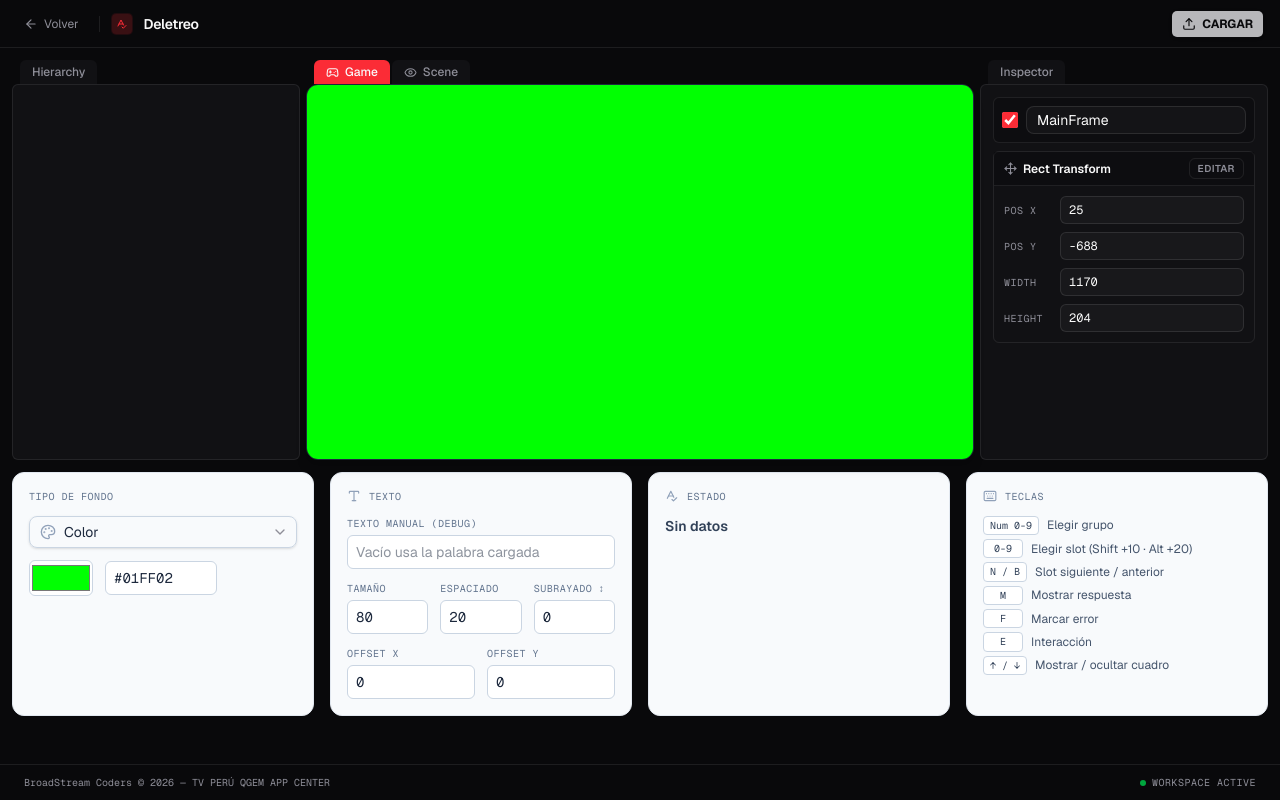
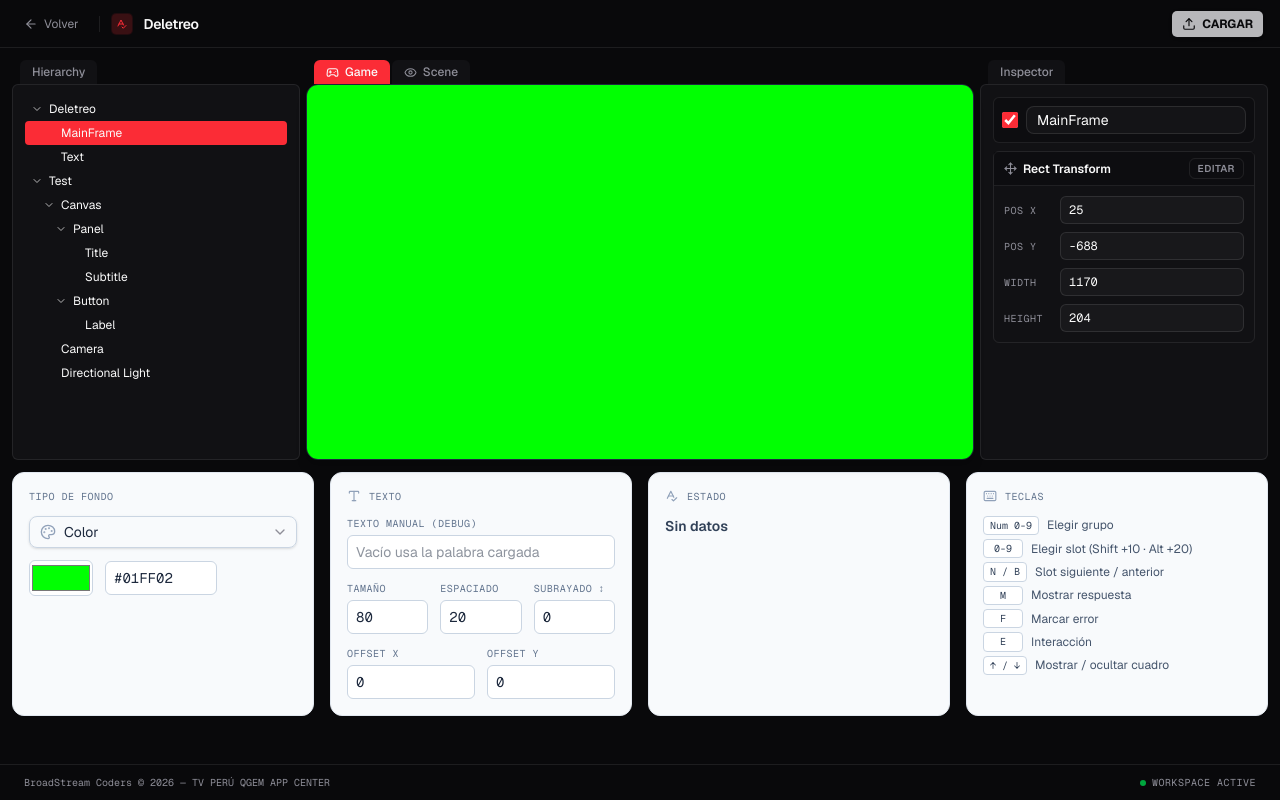
Before and after one commit to BroadStream-Coders/TvPeru-QGEM-Games, a Next.js app: page /workspaces/deletreo in a window 1280 px wide. Built offline with nearby package versions, Linux system fonts and the light colour scheme.

Commit message:
feat(deletreo): introduce RectTransform system for improved layout management, add game object creation logic, and implement hierarchy view in DeletreoPage

```diff
--- a/src/app/workspaces/deletreo/components/SpellFrame.tsx
+++ b/src/app/workspaces/deletreo/components/SpellFrame.tsx
@@ -1,6 +1,6 @@
 import type { Ref } from "react";
 import { jetBrainsMono } from "@/lib/fonts";
-import { DESIGN_WIDTH, DESIGN_HEIGHT } from "@/components/shared/Transform";
+import { DESIGN_WIDTH, DESIGN_HEIGHT } from "@/components/shared/RectTransform";
 
 import mainFrame from "../graphics/mainFrame.png";
 import errorFrame from "../graphics/errorFrame.png";
--- /dev/null
+++ b/src/app/workspaces/deletreo/gameObject.ts
@@ -0,0 +1,29 @@
+import { RectTransformValues } from "@/components/shared/RectTransform";
+
+export interface GameObjectComponent {
+  type: string;
+}
+
+export interface GameObject {
+  id: string;
+  name: string;
+  active: boolean;
+  transform: RectTransformValues;
+  components: GameObjectComponent[];
+}
+
+export function createGameObject(init: {
+  id: string;
+  name: string;
+  transform: RectTransformValues;
+  active?: boolean;
+  components?: GameObjectComponent[];
+}): GameObject {
+  return {
+    id: init.id,
+    name: init.name,
+    active: init.active ?? true,
+    transform: init.transform,
+    components: init.components ?? [],
+  };
+}
--- a/src/app/workspaces/deletreo/page.tsx
+++ b/src/app/workspaces/deletreo/page.tsx
@@ -18,18 +18,20 @@ import {
 } from "@/components/shared/FullScreen";
 import { BackgroundConfig } from "@/components/shared/BackgroundConfig";
 import {
-  Transform,
-  TransformValues,
+  RectTransform,
+  RectTransformValues,
   Vec2,
-} from "@/components/shared/Transform";
+} from "@/components/shared/RectTransform";
 import { SpellFrame } from "./components/SpellFrame";
 import { StatusCard } from "./components/StatusCard";
 import { LegendCard } from "./components/LegendCard";
 import { TextCard } from "./components/TextCard";
 import { ViewModeTabs, ViewMode } from "./components/ViewModeTabs";
 import { SidePanel } from "./components/SidePanel";
+import { Hierarchy, TreeNode } from "@/components/shared/Hierarchy";
 import { Inspector } from "./components/Inspector";
-import { RectTransform } from "./components/RectTransform";
+import { RectTransformInspector } from "./components/RectTransformInspector";
+import { GameObject, createGameObject } from "./gameObject";
 
 interface DeletreoGroup {
   words: string[];
@@ -41,6 +43,37 @@ interface DeletreoData {
 
 const HIDDEN_POS = { x: 25, y: -688 };
 const SHOWN_POS = { x: 25, y: -358 };
+
+const FRAME_ID = "main-frame";
+const TEXT_ID = "text";
+
+const HIERARCHY_TEST_TREE: TreeNode = {
+  id: "test-root",
+  name: "Test",
+  children: [
+    {
+      id: "test-canvas",
+      name: "Canvas",
+      children: [
+        {
+          id: "test-panel",
+          name: "Panel",
+          children: [
+            { id: "test-title", name: "Title" },
+            { id: "test-subtitle", name: "Subtitle" },
+          ],
+        },
+        {
+          id: "test-button",
+          name: "Button",
+          children: [{ id: "test-label", name: "Label" }],
+        },
+      ],
+    },
+    { id: "test-camera", name: "Camera" },
+    { id: "test-light", name: "Directional Light" },
+  ],
+};
 
 export default function DeletreoPage() {
   const setHeader = useWorkspaceHeader((s) => s.setHeader);
@@ -57,14 +90,27 @@ export default function DeletreoPage() {
   const [editMode, setEditMode] = useState(false);
   const [viewMode, setViewMode] = useState<ViewMode>("game");
 
-  const [frameName, setFrameName] = useState("MainFrame");
-  const [frameActive, setFrameActive] = useState(true);
-
-  const [transform, setTransform] = useState<TransformValues>({
+  const [gameObjects, setGameObjects] = useState<GameObject[]>(() => [
+    createGameObject({
+      id: FRAME_ID,
+      name: "MainFrame",
+      transform: {
         position: { ...HIDDEN_POS },
         size: { x: 1170, y: 204 },
         pivot: { x: 0.5, y: 0.5 },
-  });
+      },
+    }),
+    createGameObject({
+      id: TEXT_ID,
+      name: "Text",
+      transform: {
+        position: { x: 25, y: -358 },
+        size: { x: 900, y: 160 },
+        pivot: { x: 0.5, y: 0.5 },
+      },
+    }),
+  ]);
+  const [selectedId, setSelectedId] = useState<string>(FRAME_ID);
 
   const [textConfig, setTextConfig] = useState({
     fontSize: 80,
@@ -77,9 +123,40 @@ export default function DeletreoPage() {
   const [errorMode, setErrorMode] = useState(false);
   const [manualText, setManualText] = useState("");
 
+  const selected = gameObjects.find((go) => go.id === selectedId) ?? null;
+  const mainFrame = gameObjects.find((go) => go.id === FRAME_ID)!;
+  const textVisible =
+    gameObjects.find((go) => go.id === TEXT_ID)?.active ?? true;
+
+  const hierarchyNodes: TreeNode[] = [
+    {
+      id: "deletreo-root",
+      name: "Deletreo",
+      children: gameObjects.map((go) => ({ id: go.id, name: go.name })),
+    },
+    HIERARCHY_TEST_TREE,
+  ];
+
+  const patchGameObject = (id: string, patch: Partial<GameObject>) =>
+    setGameObjects((prev) =>
+      prev.map((go) => (go.id === id ? { ...go, ...patch } : go)),
+    );
+
   const setAxis =
-    (field: keyof TransformValues, axis: keyof Vec2) => (value: number) =>
-      setTransform((t) => ({ ...t, [field]: { ...t[field], [axis]: value } }));
+    (field: keyof RectTransformValues, axis: keyof Vec2) => (value: number) =>
+      setGameObjects((prev) =>
+        prev.map((go) =>
+          go.id === selectedId
+            ? {
+                ...go,
+                transform: {
+                  ...go.transform,
+                  [field]: { ...go.transform[field], [axis]: value },
+                },
+              }
+            : go,
+        ),
+      );
 
   const { ref: shakeRef, shake } = useShake<HTMLDivElement>();
   const { ref: popRef, pop } = usePop<HTMLDivElement>();
@@ -87,16 +164,22 @@ export default function DeletreoPage() {
   const slide = useSlide();
 
   const setFramePosition = (position: Vec2) =>
-    setTransform((t) => ({ ...t, position }));
+    setGameObjects((prev) =>
+      prev.map((go) =>
+        go.id === FRAME_ID
+          ? { ...go, transform: { ...go.transform, position } }
+          : go,
+      ),
+    );
 
   const showFrame = () => {
     slide.cancel();
-    bounce.moveTo(transform.position, SHOWN_POS, setFramePosition);
+    bounce.moveTo(mainFrame.transform.position, SHOWN_POS, setFramePosition);
   };
 
   const hideFrame = () => {
     bounce.cancel();
-    slide.moveTo(transform.position, HIDDEN_POS, setFramePosition);
+    slide.moveTo(mainFrame.transform.position, HIDDEN_POS, setFramePosition);
   };
 
   const frameRef = useCallback(
@@ -110,9 +193,15 @@ export default function DeletreoPage() {
   const stageRef = useRef<HTMLDivElement>(null);
   const { beginGesture } = useTransformGesture({
     stageRef,
-    getTransform: () => transform,
+    getTransform: () => selected?.transform ?? null,
     onChange: ({ position, size }) =>
-      setTransform((t) => ({ ...t, position, size })),
+      setGameObjects((prev) =>
+        prev.map((go) =>
+          go.id === selectedId
+            ? { ...go, transform: { ...go.transform, position, size } }
+            : go,
+        ),
+      ),
   });
 
   const handleLoad = useCallback(async (file: File) => {
@@ -201,31 +290,44 @@ export default function DeletreoPage() {
   return (
     <main className="flex-1 p-3 overflow-auto flex flex-col gap-3">
       <div className="flex gap-1.5">
-        <SidePanel title="Hierarchy" className="w-72 shrink-0" />
+        <SidePanel title="Hierarchy" className="w-72 shrink-0">
+          <Hierarchy
+            nodes={hierarchyNodes}
+            selectedId={selectedId}
+            onSelect={setSelectedId}
+          />
+        </SidePanel>
         <div className="flex min-w-0 flex-1 flex-col">
           <ViewModeTabs mode={viewMode} onChange={setViewMode} />
           <FullScreen background={background} hideCursorOnFullscreen>
             <div ref={stageRef} className="absolute inset-0">
-              <Transform
-                position={transform.position}
-                size={transform.size}
-                pivot={transform.pivot}
+              {gameObjects.map((go) => {
+                if (!go.active) return null;
+                const isSelected = go.id === selectedId;
+                const outline =
+                  viewMode === "scene" || (editMode && isSelected);
+                return (
+                  <RectTransform
+                    key={go.id}
+                    position={go.transform.position}
+                    size={go.transform.size}
+                    pivot={go.transform.pivot}
                     className={
-                  viewMode === "scene" || editMode
-                    ? "border-2 border-dashed border-white/60"
+                      outline
+                        ? `border-2 border-dashed ${isSelected ? "border-brand" : "border-white/60"}`
                         : undefined
                     }
                   >
-                {frameActive && (
+                    {go.id === FRAME_ID && (
                       <SpellFrame
                         frameRef={frameRef}
-                    word={word}
+                        word={textVisible ? word : ""}
                         spellStep={spellStep}
                         errorMode={errorMode}
                         textConfig={textConfig}
                       />
                     )}
-                {editMode && (
+                    {editMode && isSelected && (
                       <>
                         <div
                           onPointerDown={(e) => beginGesture("move", e)}
@@ -240,23 +342,35 @@ export default function DeletreoPage() {
                         ))}
                       </>
                     )}
-              </Transform>
+                  </RectTransform>
+                );
+              })}
             </div>
           </FullScreen>
         </div>
         <SidePanel title="Inspector" className="w-72 shrink-0">
+          {selected ? (
+            <>
               <Inspector
-            name={frameName}
-            onNameChange={setFrameName}
-            active={frameActive}
-            onActiveChange={setFrameActive}
+                name={selected.name}
+                onNameChange={(name) => patchGameObject(selected.id, { name })}
+                active={selected.active}
+                onActiveChange={(active) =>
+                  patchGameObject(selected.id, { active })
+                }
               />
-          <RectTransform
-            transform={transform}
+              <RectTransformInspector
+                transform={selected.transform}
                 setAxis={setAxis}
                 editMode={editMode}
                 onToggleEdit={() => setEditMode((v) => !v)}
               />
+            </>
+          ) : (
+            <p className="px-1 py-2 text-2xs text-muted-foreground">
+              Selecciona un objeto en Hierarchy.
+            </p>
+          )}
         </SidePanel>
       </div>
 
--- /dev/null
+++ b/src/components/shared/Hierarchy.tsx
@@ -0,0 +1,99 @@
+"use client";
+
+import { useState } from "react";
+import { ChevronRight, ChevronDown } from "lucide-react";
+import { cn } from "@/lib/utils";
+
+export interface TreeNode {
+  id: string;
+  name: string;
+  children?: TreeNode[];
+}
+
+export function Hierarchy({
+  nodes,
+  selectedId,
+  onSelect,
+}: {
+  nodes: TreeNode[];
+  selectedId: string | null;
+  onSelect: (id: string) => void;
+}) {
+  return (
+    <div className="flex flex-col">
+      {nodes.map((node) => (
+        <TreeItem
+          key={node.id}
+          node={node}
+          depth={0}
+          selectedId={selectedId}
+          onSelect={onSelect}
+        />
+      ))}
+    </div>
+  );
+}
+
+function TreeItem({
+  node,
+  depth,
+  selectedId,
+  onSelect,
+}: {
+  node: TreeNode;
+  depth: number;
+  selectedId: string | null;
+  onSelect: (id: string) => void;
+}) {
+  const [expanded, setExpanded] = useState(true);
+  const hasChildren = !!node.children?.length;
+  const selected = node.id === selectedId;
+
+  return (
+    <div className="flex flex-col">
+      <div
+        onClick={() => onSelect(node.id)}
+        style={{ paddingLeft: depth * 12 + 4 }}
+        className={cn(
+          "flex cursor-pointer select-none items-center gap-1 rounded py-1 pr-2 text-xs",
+          selected
+            ? "bg-brand text-brand-foreground"
+            : "text-foreground hover:bg-accent",
+        )}
+      >
+        {hasChildren ? (
+          <button
+            onClick={(e) => {
+              e.stopPropagation();
+              setExpanded((v) => !v);
+            }}
+            className="flex size-4 shrink-0 items-center justify-center opacity-70 hover:opacity-100"
+          >
+            {expanded ? (
+              <ChevronDown size={12} />
+            ) : (
+              <ChevronRight size={12} />
+            )}
+          </button>
+        ) : (
+          <span className="size-4 shrink-0" />
+        )}
+        <span className="truncate">{node.name}</span>
+      </div>
+
+      {hasChildren && expanded && (
+        <div className="flex flex-col">
+          {node.children!.map((child) => (
+            <TreeItem
+              key={child.id}
+              node={child}
+              depth={depth + 1}
+              selectedId={selectedId}
+              onSelect={onSelect}
+            />
+          ))}
+        </div>
+      )}
+    </div>
+  );
+}
--- a/src/hooks/use-bounce-move.ts
+++ b/src/hooks/use-bounce-move.ts
@@ -1,5 +1,5 @@
 import { useCallback, useEffect, useRef } from "react";
-import type { Vec2 } from "@/components/shared/Transform";
+import type { Vec2 } from "@/components/shared/RectTransform";
 
 export interface BounceMoveOptions {
   /** Velocidad de viaje en unidades de diseño por segundo. */
--- a/src/hooks/use-slide.ts
+++ b/src/hooks/use-slide.ts
@@ -1,5 +1,5 @@
 import { useCallback, useEffect, useRef } from "react";
-import type { Vec2 } from "@/components/shared/Transform";
+import type { Vec2 } from "@/components/shared/RectTransform";
 
 export interface SlideOptions {
   /** Velocidad del movimiento en unidades de diseño por segundo. */
--- a/src/hooks/use-transform-gesture.ts
+++ b/src/hooks/use-transform-gesture.ts
@@ -1,11 +1,11 @@
 import { useCallback, useEffect, useRef } from "react";
 import type { RefObject } from "react";
 import {
-  TransformValues,
+  RectTransformValues,
   Vec2,
   DESIGN_WIDTH,
   DESIGN_HEIGHT,
-} from "@/components/shared/Transform";
+} from "@/components/shared/RectTransform";
 
 export type Handle = "nw" | "n" | "ne" | "e" | "se" | "s" | "sw" | "w";
 
@@ -25,7 +25,7 @@ const MIN_SIZE = 20;
 interface UseTransformGestureOptions {
   stageRef: RefObject<HTMLDivElement | null>;
   /** Transform actual al iniciar el gesto. Devuelve null para cancelar. */
-  getTransform: () => TransformValues | null;
+  getTransform: () => RectTransformValues | null;
   /** Aplica la nueva posición/tamaño calculados durante el gesto. */
   onChange: (next: { position: Vec2; size: Vec2 }) => void;
 }
```
Also changed, not shown: src/app/workspaces/deletreo/components/RectTransformInspector.tsx (renamed from src/app/workspaces/deletreo/components/RectTransform.tsx, +4 -4 lines), src/app/workspaces/escena/page.tsx (+9 -9 lines), src/components/shared/RectTransform.tsx (renamed from src/components/shared/Transform.tsx, +5 -4 lines), 1 other file (tests, documents, lock files or other folders). Lines whose indentation alone changed are shown as unchanged.
